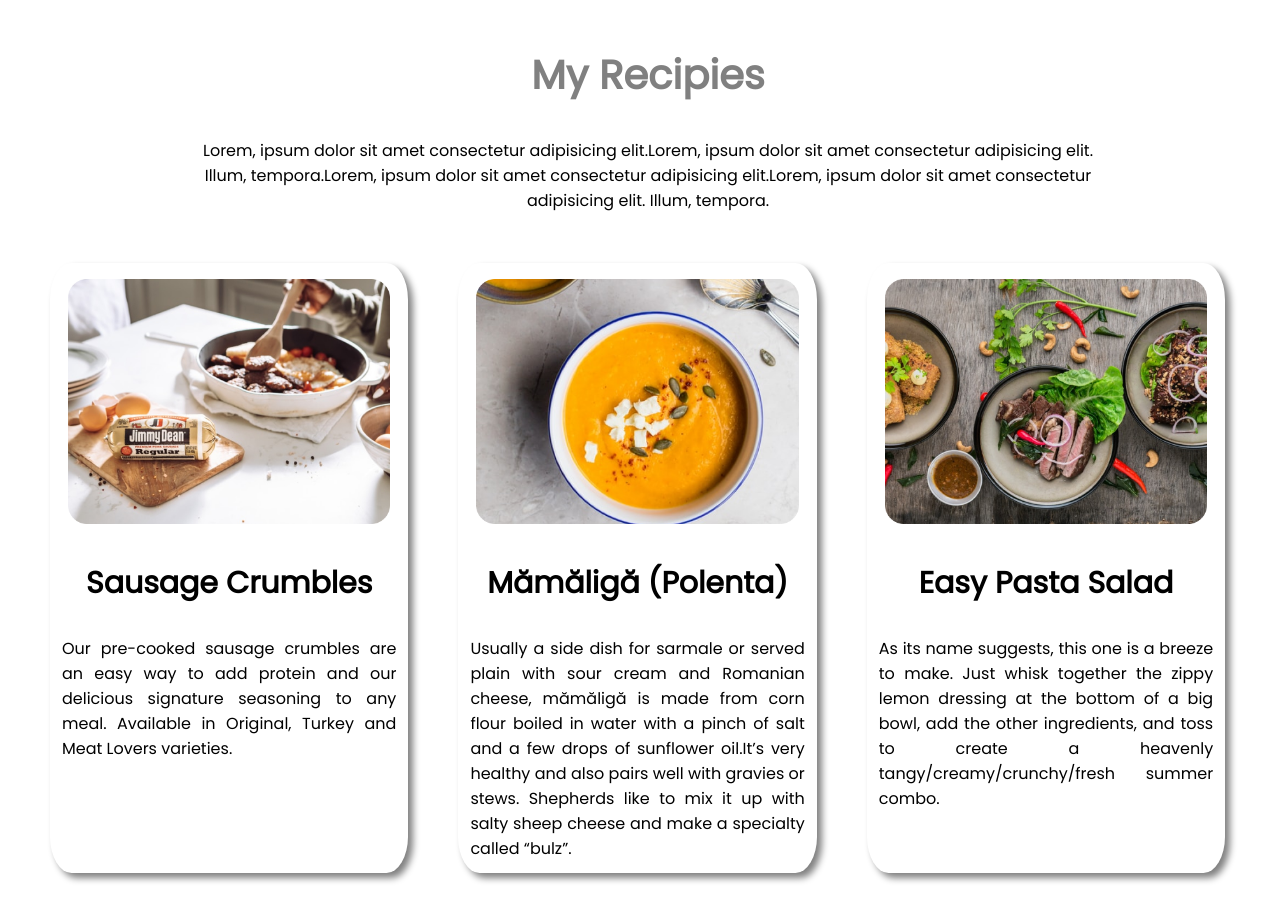
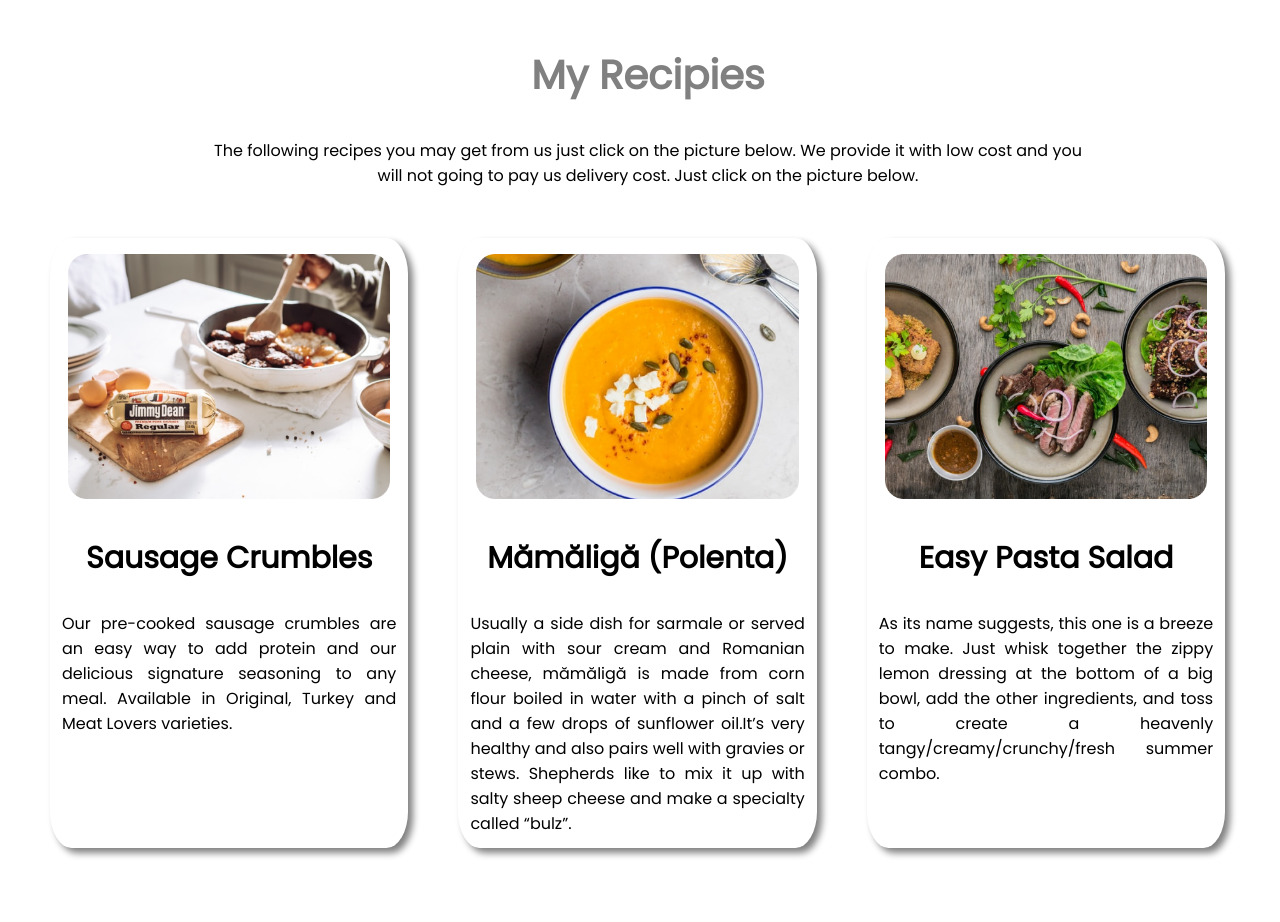
Before and after one commit to tawhid885/food-village, a plain HTML site: page index.html in a window 1280 px wide. Shown: the part 1760-2682 px from the top of the page. Drawn offline with Linux system fonts and the light colour scheme.

Commit message:
about to end4

```diff
--- a/index.html
+++ b/index.html
@@ -69,7 +69,7 @@
     <section class="my-recipes" id="repiceis-link">
         <div class="recipie">
             <h2>My Recipies</h2>
-            <p>Lorem, ipsum dolor sit amet consectetur adipisicing elit.Lorem, ipsum dolor sit amet consectetur adipisicing elit. Illum, tempora.Lorem, ipsum dolor sit amet consectetur adipisicing elit.Lorem, ipsum dolor sit amet consectetur adipisicing elit. Illum, tempora.</p>
+            <p>The following recipes you may get from us just click on the picture below. We provide it with low cost and you will not going to pay us delivery cost. Just click on the picture below.</p>
         </div>
         <div class="items flex-container">
             <div class="item">
```
